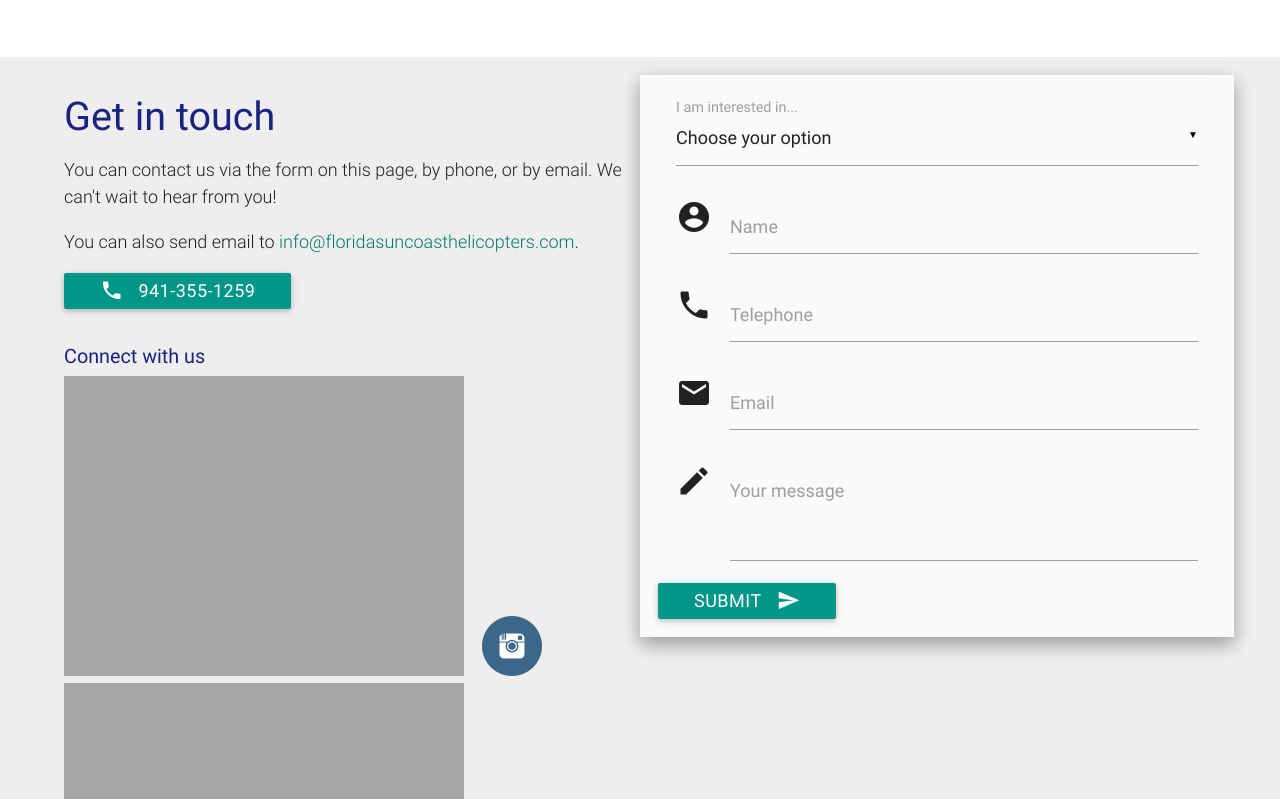
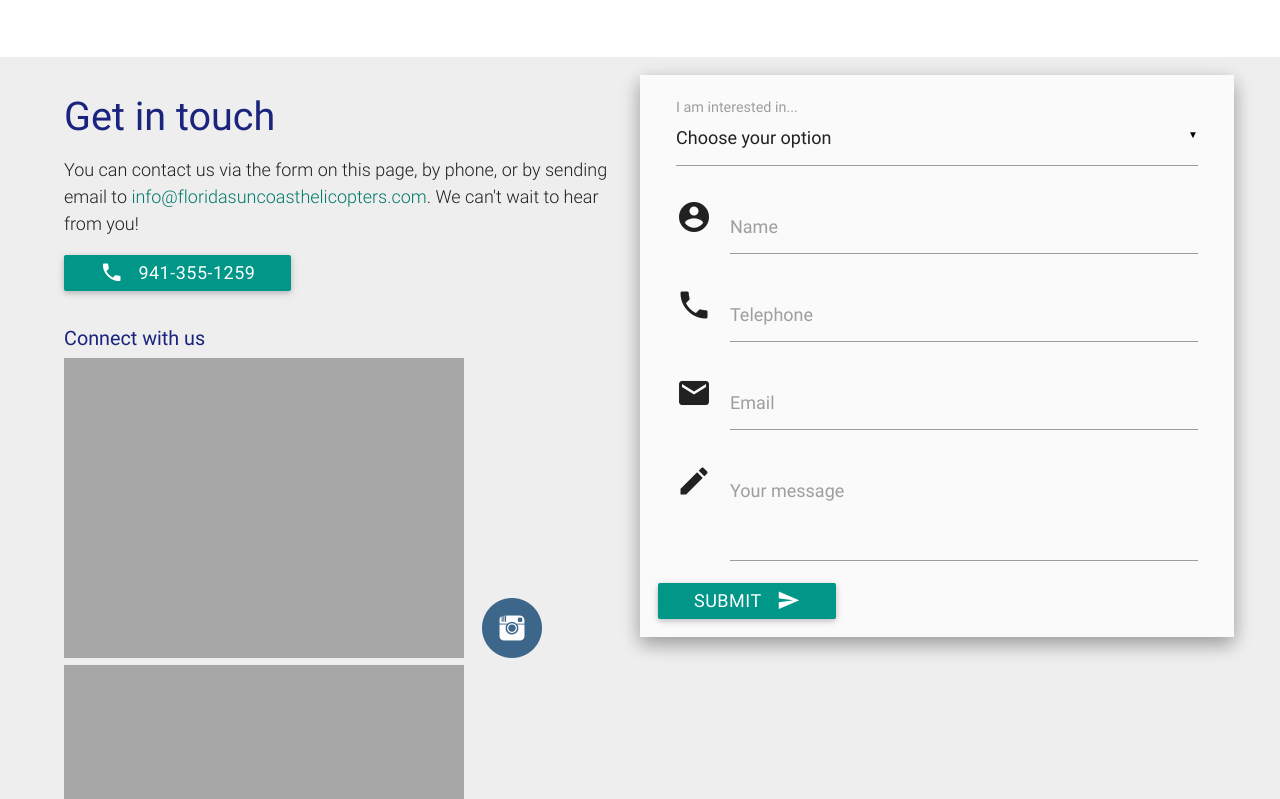
Before and after one commit to joncoop/fsh, a Jekyll site: the page built from index.html, in a window 1280 px wide and 900 px high, scrolled down 2337 px, cut to the strip 101-900 px from the top of the window. Built offline with Jekyll 4.4.1, drawn with Linux system fonts in a browser that asks for light colours; nearby versions of some CDN libraries.

Commit message:
Contact wording changes.

```diff
--- a/index.html
+++ b/index.html
@@ -110,8 +110,7 @@ layout: default
     <div class="row">
       <div class="col s12 m6">
         <h2>Get in touch</h2>
-        <p class="light">You can contact us via the form on this page, by phone, or by email. We can't wait to hear from you!</p>
-        <p class="light">You can also send email to <a href="mailto:info@floridasuncoasthelicopters.com">info@floridasuncoasthelicopters.com</a>.</p>
+        <p class="light">You can contact us via the form on this page, by phone, or by sending email to <a href="mailto:info@floridasuncoasthelicopters.com">info@floridasuncoasthelicopters.com</a>. We can't wait to hear from you!</p>
 
         <a class="waves-effect waves-light btn" href="tel:+1-941-355-1259"><i class="material-icons left">phone</i>941-355-1259</a>
         <br><br>
```
